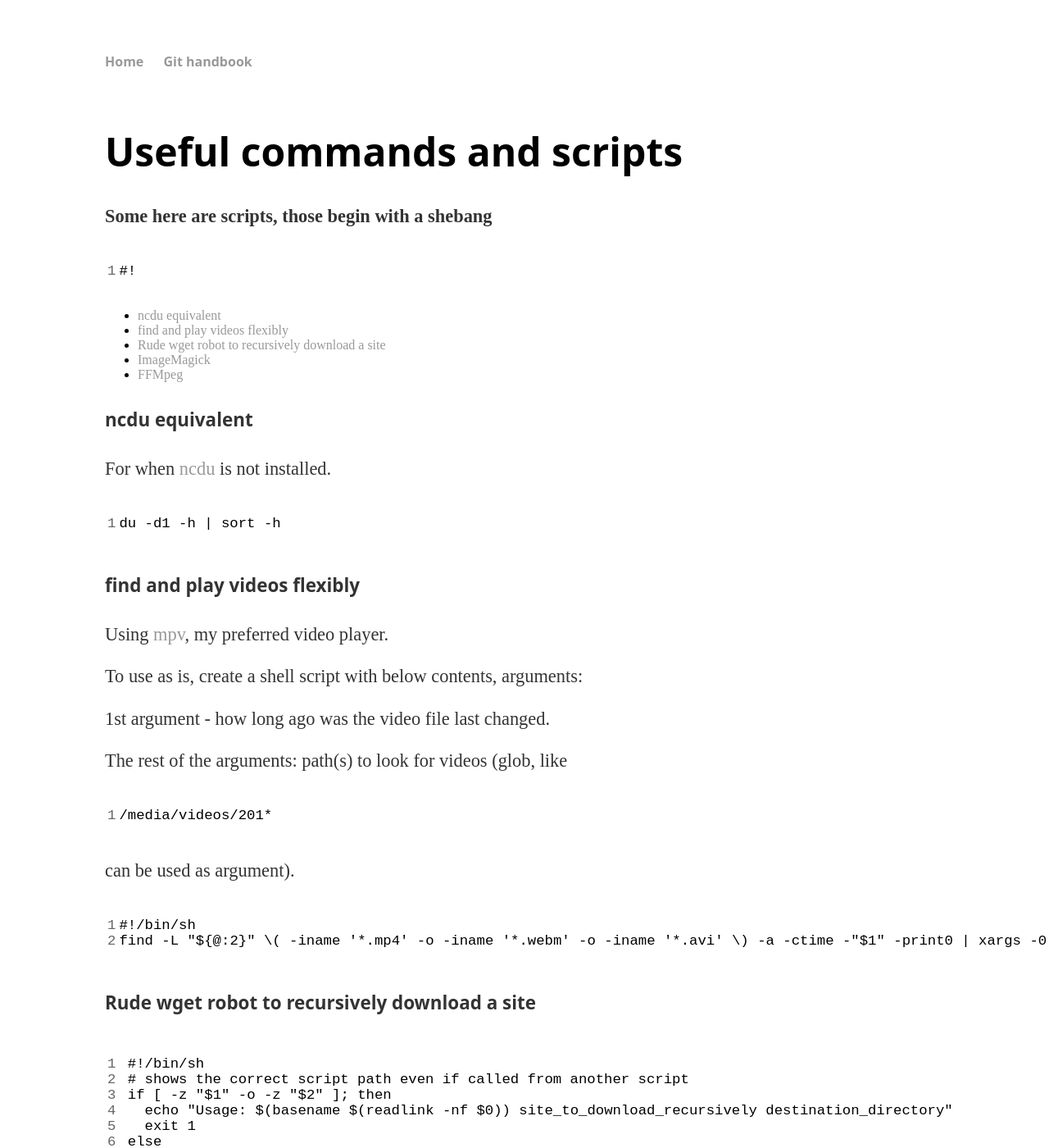
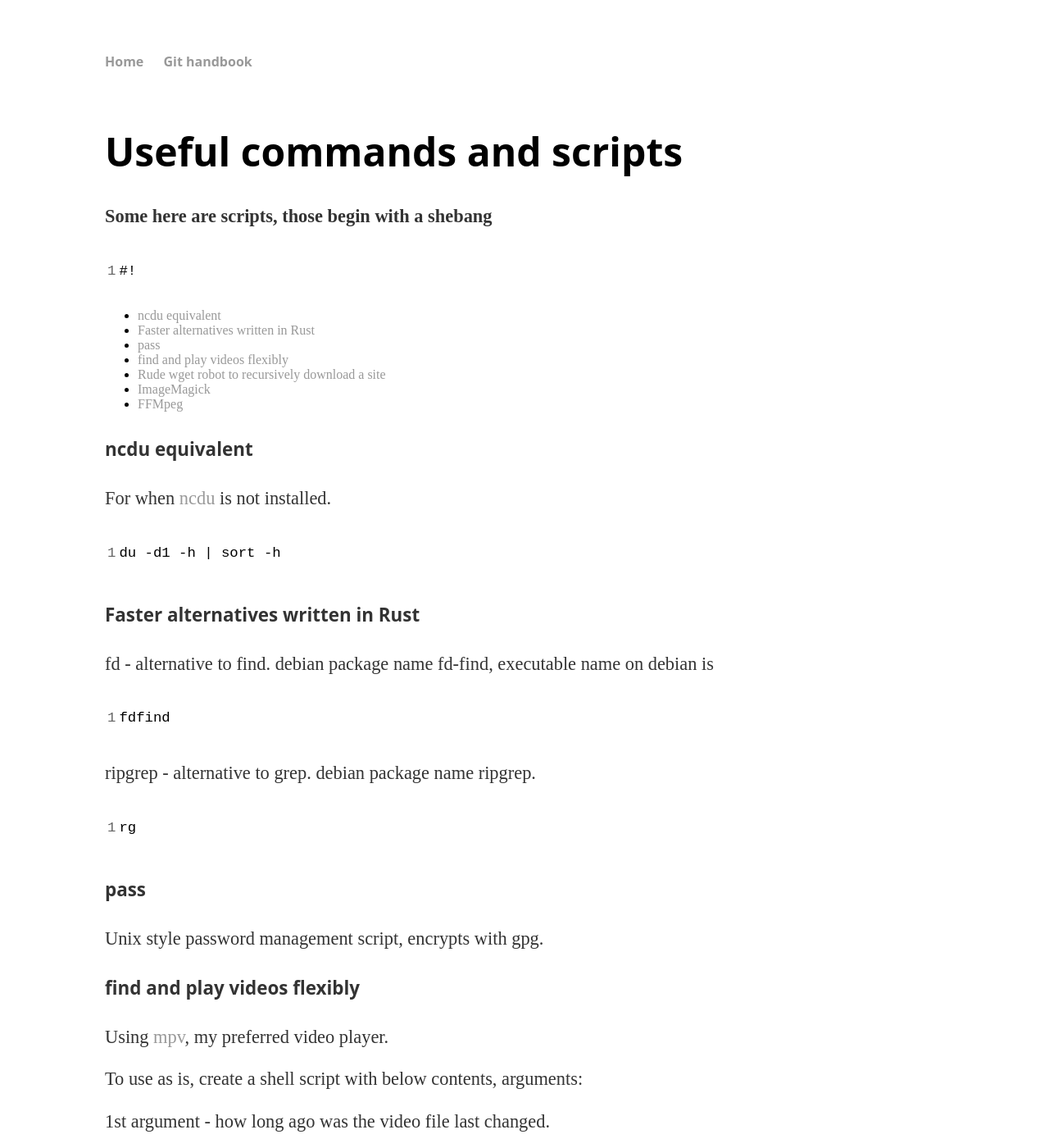
Before and after one commit to c0hen/c0hen, a Jekyll site: the page built from useful-commands.md, in a window 1280 px wide and 1400 px high. Shown: the whole window at 82% size. Built offline with Jekyll 4.4.1, drawn with Linux system fonts in a browser that asks for light colours.

Commit message:
Minor fixes to kvm. Added 3 useful commands.

````diff
--- a/useful-commands.md
+++ b/useful-commands.md
@@ -19,6 +19,23 @@ For when [ncdu](https://dev.yorhel.nl/ncdu) is not installed.
 ```sh
 du -d1 -h | sort -h
 ```
+
+#### Faster alternatives written in Rust
+
+fd - alternative to find.
+debian package name fd-find, executable name on debian is
+```sh
+fdfind
+```
+ripgrep - alternative to grep.
+debian package name ripgrep.
+```sh
+rg
+```
+
+#### pass
+
+Unix style password management script, encrypts with gpg.
 
 #### find and play videos flexibly
 
````
Also changed, not shown: kvm.md (+2 -2 lines).
